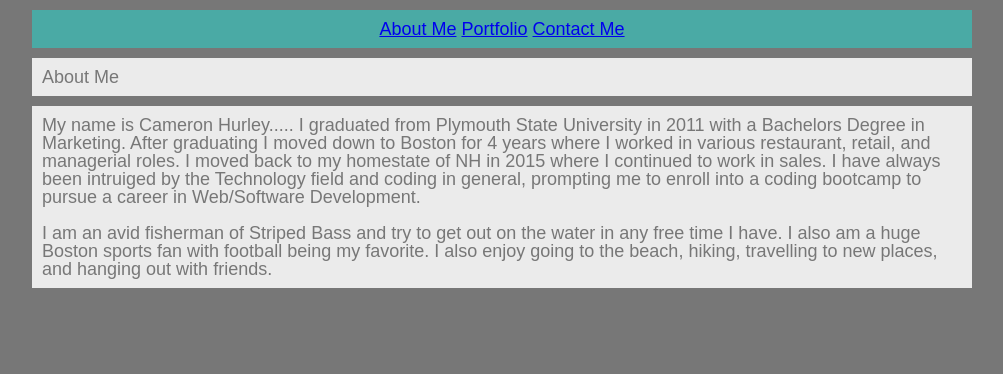
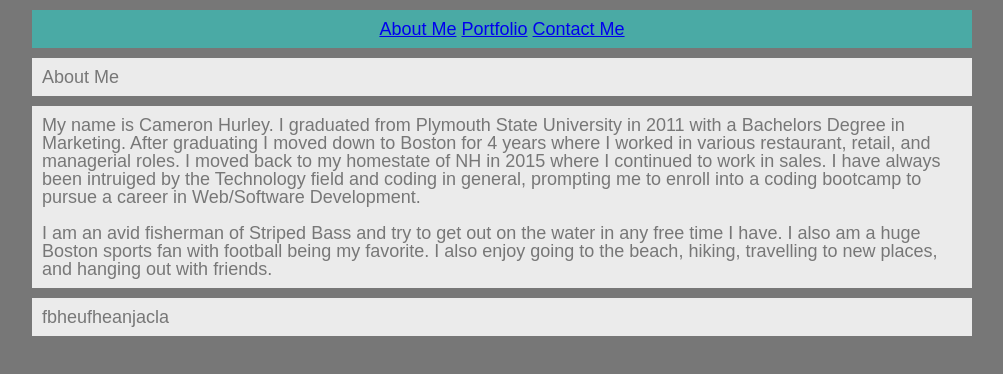
Before and after one commit to ckhurley20/Basic-Portfolio, a plain HTML site: page index.html in a window 1280 px wide. Shown: the whole page, without its empty margins (138-1141 px from the left). Drawn offline with Linux system fonts and the light colour scheme.

Commit message:
added test paragraph

```diff
--- a/index.html
+++ b/index.html
@@ -31,11 +31,12 @@
             </div>
             <div class="write up">
                 <p>
-                My name is Cameron Hurley.....  I graduated from Plymouth State University in 2011 with a Bachelors Degree in Marketing.  After graduating I moved down to Boston for 4 years where I worked in various restaurant, retail, and managerial roles.  I moved back to my homestate of NH in 2015 where I continued to work in sales.  I have always been intruiged by the Technology field and coding in general, prompting me to enroll into a coding bootcamp to pursue a career in Web/Software Development.
+                My name is Cameron Hurley.  I graduated from Plymouth State University in 2011 with a Bachelors Degree in Marketing.  After graduating I moved down to Boston for 4 years where I worked in various restaurant, retail, and managerial roles.  I moved back to my homestate of NH in 2015 where I continued to work in sales.  I have always been intruiged by the Technology field and coding in general, prompting me to enroll into a coding bootcamp to pursue a career in Web/Software Development.
                 <br>
                 <br>
                 I am an avid fisherman of Striped Bass and try to get out on the water in any free time I have.  I also am a huge Boston sports fan with football being my favorite.  I also enjoy going to the beach, hiking, travelling to new places, and hanging out with friends.
                 </p>
+                <p>fbheufheanjacla</p>
             </div>
          </div>
     </body>
```
